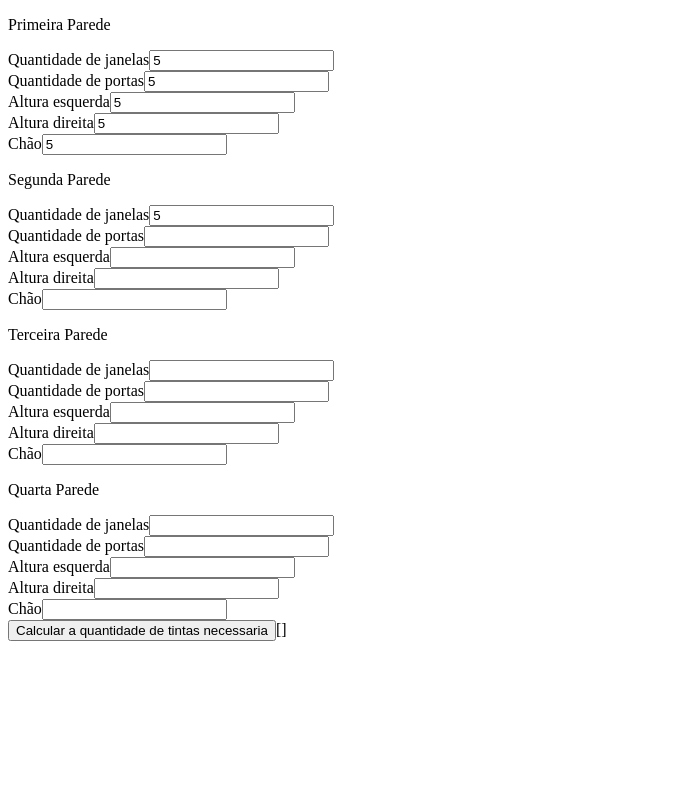
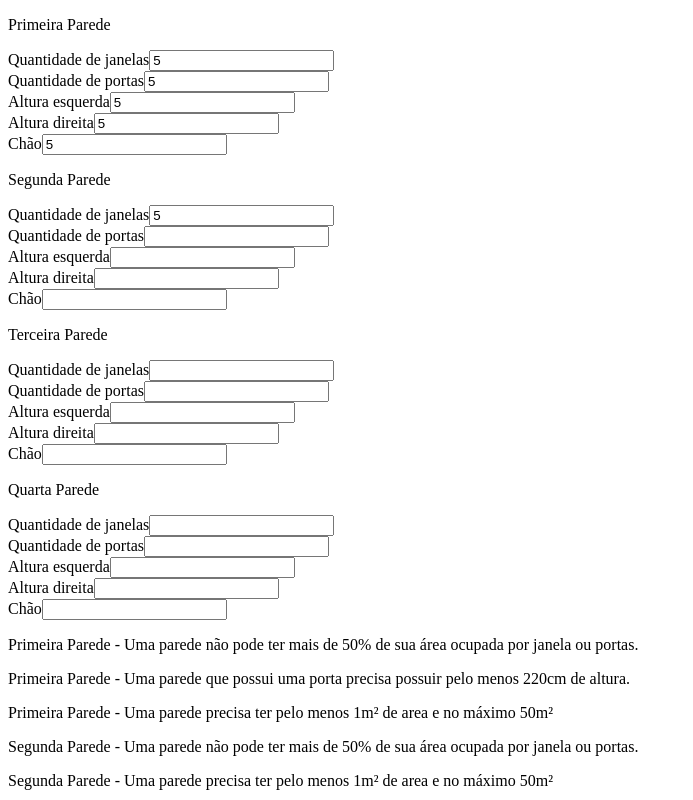
Before and after one commit to pedr/paint-calculator, a React (Create React App) app: page / in a window 1280 px wide. Both pictures are taken after typing "5", "5", "5", "5", "5", "5" into the empty fields and a click on the button "Calcular a quantidade de tintas necessaria". Shown: the top 800 px of the page, without its empty margins (0-693 px from the left). Built offline with nearby package versions, Linux system fonts and the light colour scheme.

Commit message:
feat: showing errors when input is invalid

```diff
--- a/src/CalculatePaintCans/CalculatePaintCans.js
+++ b/src/CalculatePaintCans/CalculatePaintCans.js
@@ -78,6 +78,13 @@ export default function CalculatePaintCans() {
    */
   const [paintCansRequired, setPaintCansRequired] = useState([])
 
+  /**
+   * @typedef {Array.<{errorMessage: string, index: number}} ErrorsFoundState
+   * @typedef {Function} ErrorsFoundStateSetter
+   * @type {[ErrorsFoundState, ErrorsFoundStateSetter]}
+   */
+  const [errorsFound, setErrorsFound] = useState([])
+
   const [walls, setWalls] = React.useState([
     { height1: '', height2: '', floor: '', windows: '', doors: '' },
     { height1: '', height2: '', floor: '', windows: '', doors: '' },
@@ -126,8 +133,7 @@ export default function CalculatePaintCans() {
   const handleCalculateRequiredPaintCans = () => {
     const { errors, validatedInputs } = checkForErrorsOnInput()
     if (errors.length) {
-      // TODO!!
-      // show errors as alert for example
+      setErrorsFound(errors)
       return
     }
 
@@ -161,6 +167,13 @@ export default function CalculatePaintCans() {
           </React.Fragment>
         })
       }
+      {
+        errorsFound && errorsFound.length && errorsFound.map(error => {
+          const key = `${error.index}-${error.errorMessage}`
+          const message = `${inputGroups[error.index].name} - ${error.errorMessage}`
+          return <div key={key}><p>{message}</p></div>
+        })
+      }
       <button onClick={handleCalculateRequiredPaintCans}>Calcular a quantidade de tintas necessaria</button>
       {JSON.stringify(paintCansRequired, null, 4)}
     </div>
```
